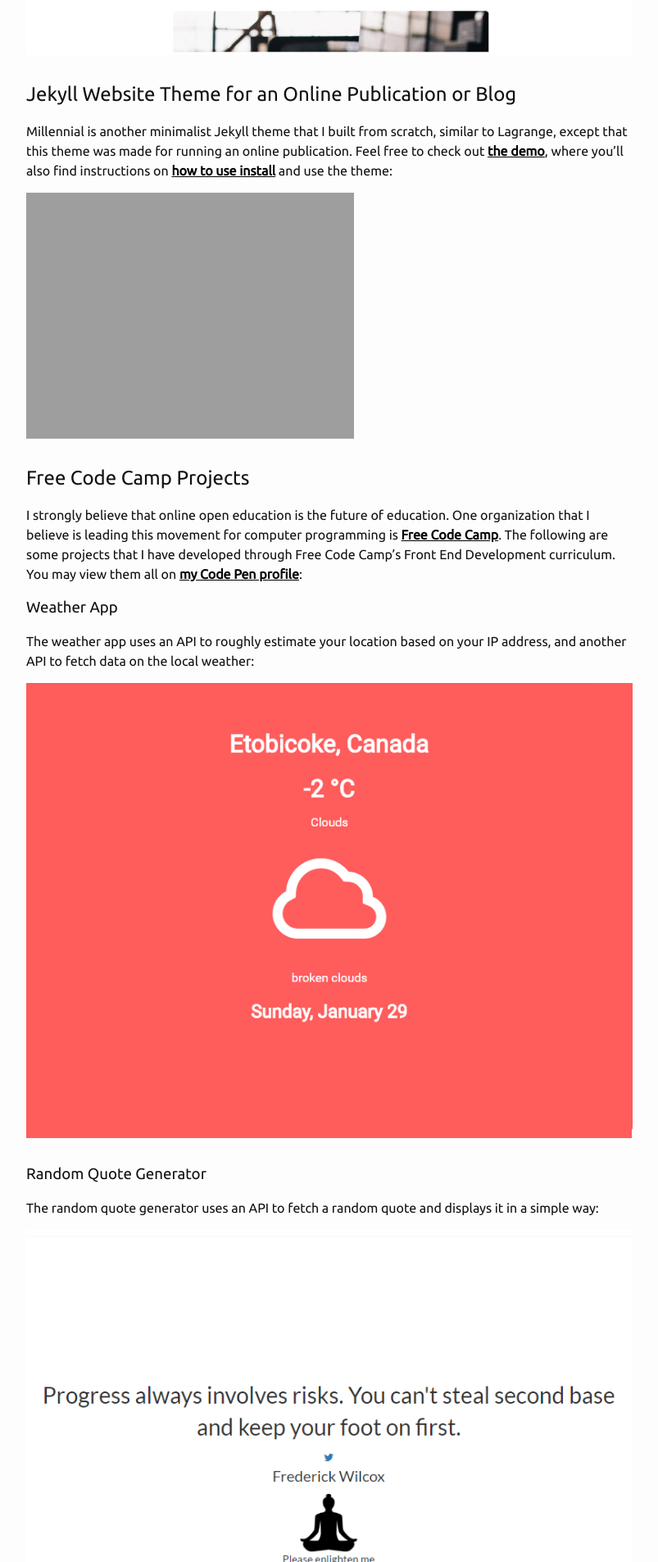
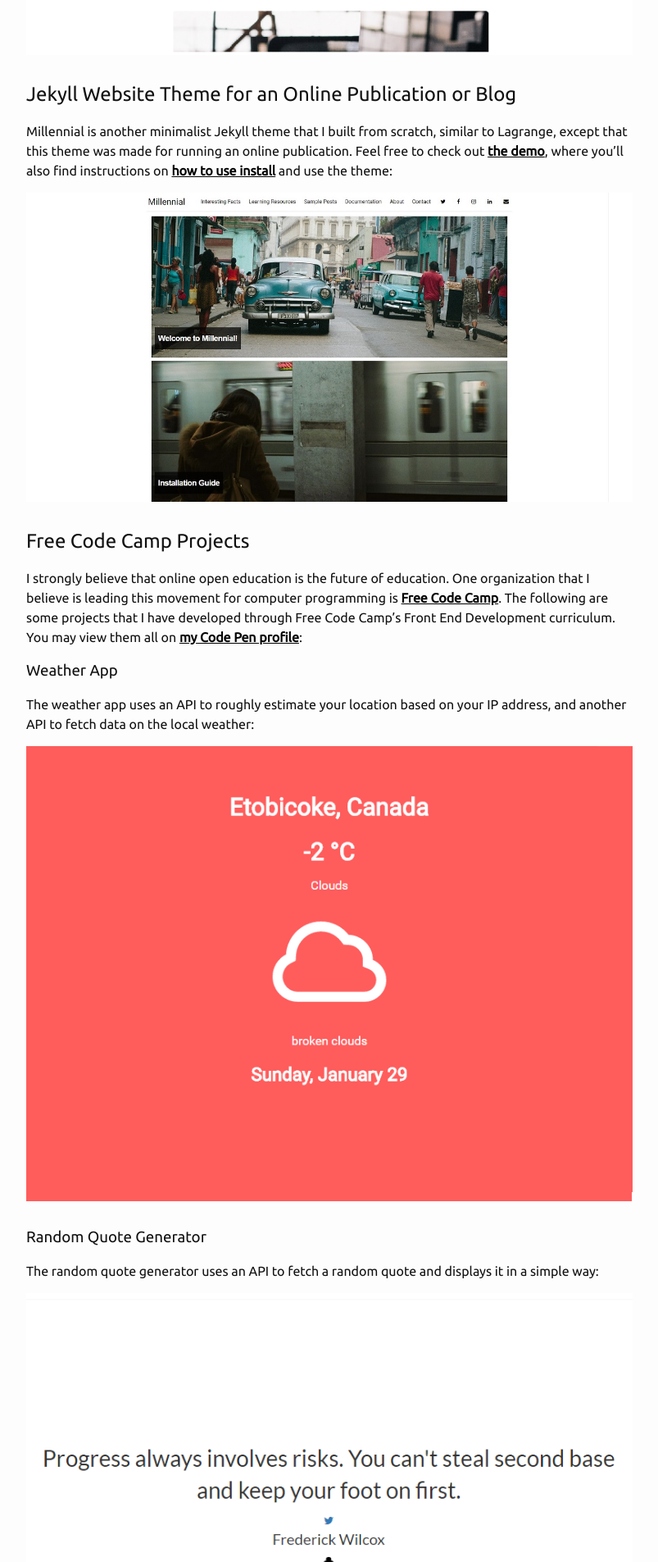
Before and after one commit to fikriafk/fikriafk.github.io, a Jekyll site: the page built from index.html, in a window 1280 px wide. Shown: the part 1550-3455 px from the top of the page at 82% size, without its empty margins (238-1041 px from the left). Built offline with Jekyll 4.4.1, drawn with Linux system fonts in a browser that asks for light colours; nearby versions of some CDN libraries.

Commit message:
Fix image file name

```diff
--- a/index.html
+++ b/index.html
@@ -20,7 +20,7 @@ layout: default
 
 <p>Millennial is another minimalist Jekyll theme that I built from scratch, similar to Lagrange, except that this theme was made for running an online publication. Feel free to check out <a href="https://lenpaul.github.io/Millennial/" target="_blank">the demo</a>, where you’ll also find instructions on <a href="https://lenpaul.github.io/Millennial/documentation/Installation-Guide.html">how to use install</a> and use the theme:</p>
 
-<a href="https://lenpaul.github.io/Millennial/" target="_blank"><img src="{{ site.url }}/images/millennial-site.png"></a>
+<a href="https://lenpaul.github.io/Millennial/" target="_blank"><img src="{{ site.url }}/images/millennial-site.jpg"></a>
 
 <h2>Free Code Camp Projects</h2>
 
```
